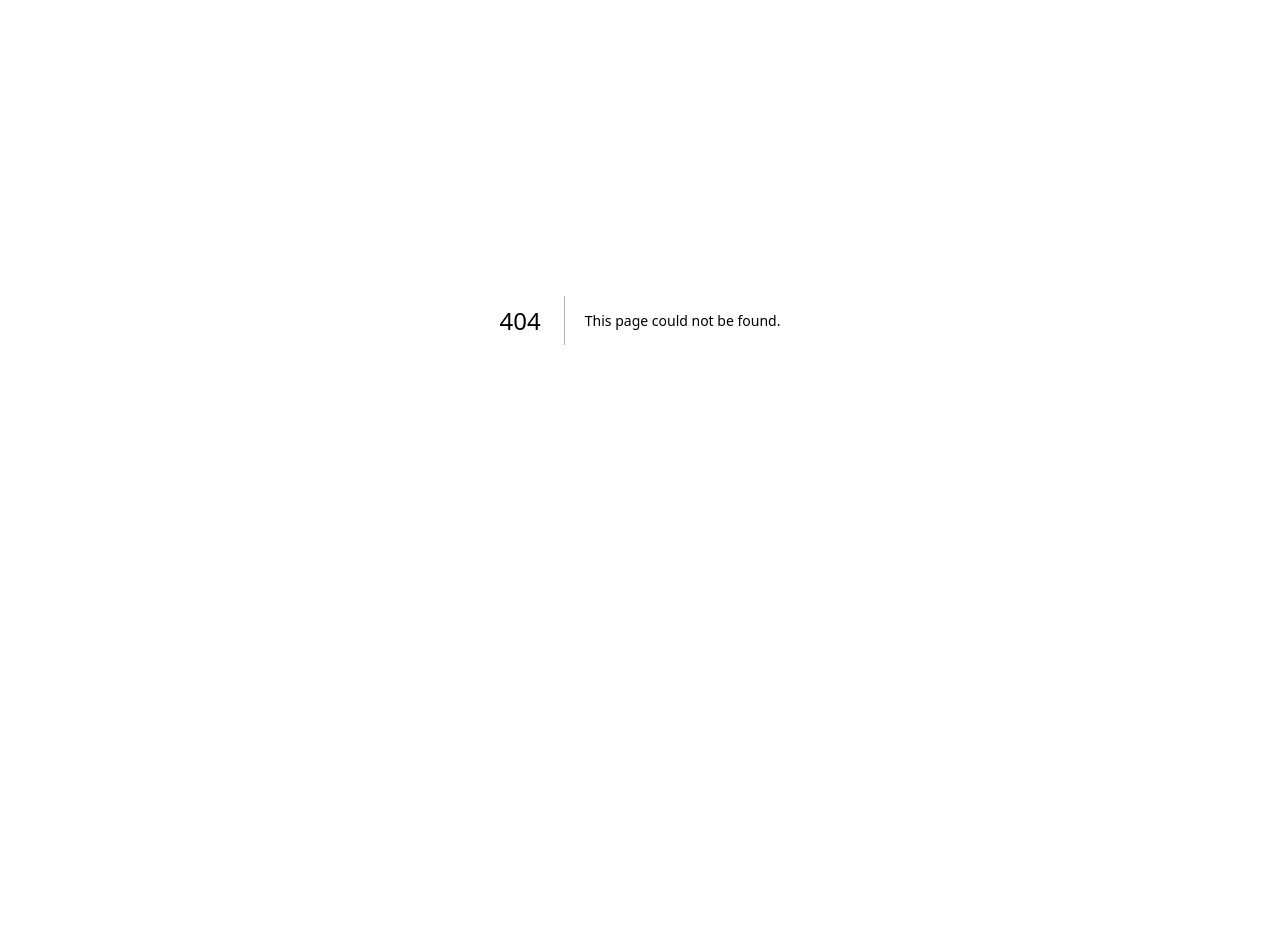
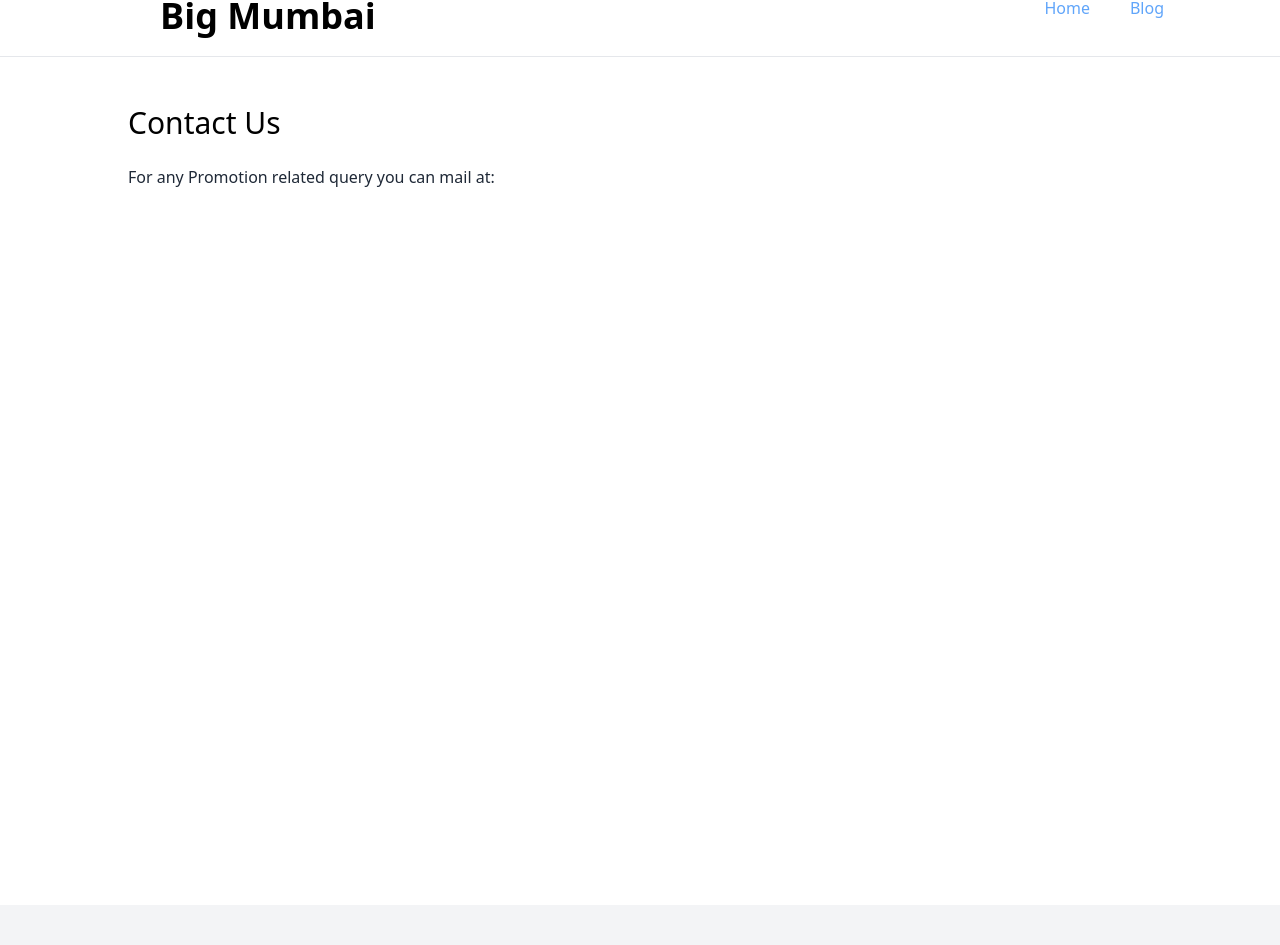
Before and after one commit to chanchalka/big-mumbai, a Next.js app: page /contact-us in a window 1280 px wide. Before the commit this address had no page. Shown: the part 80-1025 px from the top of the page. Before the commit the page ends 800 px from the top, so only its background shows below. Built offline with nearby package versions, Linux system fonts and the light colour scheme.

Commit message:
Create page.tsx

```diff
--- /dev/null
+++ b/src/app/contact-us/page.tsx
@@ -0,0 +1,19 @@
+import Footer from '@/components/Footer'
+import Header from '@/components/Header'
+import React from 'react'
+
+const page = () => {
+  return (
+    <>
+      <Header/>
+      <div className='w-4/5  m-auto h-screen'>
+        <h1 className="text-3xl mt-12">Contact Us</h1>
+        <div className="h-6"></div>
+        <p className=' text-gray-800'>For any Promotion related query you can mail at:</p>
+      </div>
+      <Footer/>
+    </>
+  )
+}
+
+export default page
```
